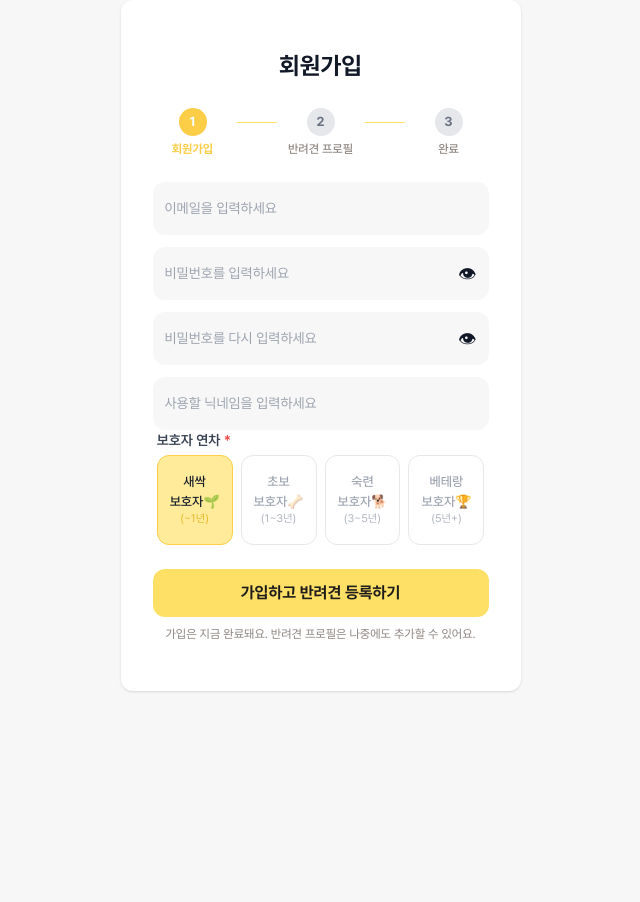
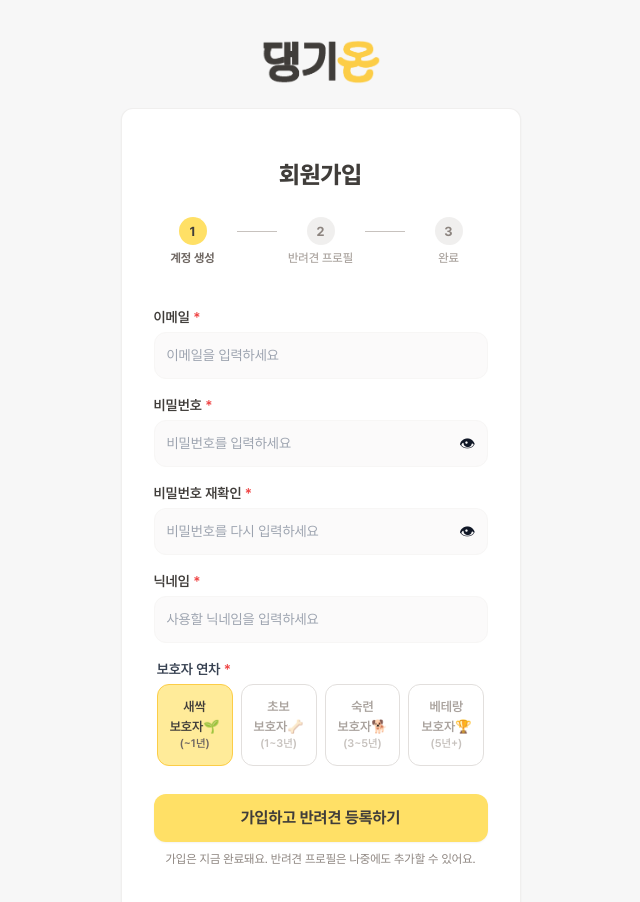
Before and after one commit to wodud17711/first-team-project, a React (Vite) app in the folder frontend/: page /join in a window 1280 px wide. Shown: the top 902 px of the page, without its empty margins (312-952 px from the left). Before the commit the page ends 800 px from the top, so only its background shows below. Built offline with nearby package versions, Linux system fonts and the light colour scheme; no server answers.

Commit message:
style: 회원가입 페이지 디자인 개선

```diff
--- a/frontend/src/pages/auth/Join.jsx
+++ b/frontend/src/pages/auth/Join.jsx
@@ -1,6 +1,7 @@
 import { useState } from "react"
+import { Link } from "react-router-dom"
+
 import { useSignup } from "../../hooks/useSignup"
-
 
 
 function Join() {
@@ -14,97 +15,116 @@ function Join() {
 
     // input 코드(사용자 정보 입력란) 줄이기 위해 사용
     const inputs = [
-        { name: "email", type: "text", placeholder: "이메일을 입력하세요" },
-        { name: "password", type: "password", placeholder: "비밀번호를 입력하세요" },
-        { name: "password2", type: "password", placeholder: "비밀번호를 다시 입력하세요" },
-        { name: "nickname", type: "text", placeholder: "사용할 닉네임을 입력하세요" }
+        { label: "이메일", name: "email", type: "text", placeholder: "이메일을 입력하세요" },
+        { label: "비밀번호", name: "password", type: "password", placeholder: "비밀번호를 입력하세요" },
+        { label: "비밀번호 재확인", name: "password2", type: "password", placeholder: "비밀번호를 다시 입력하세요" },
+        { label: "닉네임", name: "nickname", type: "text", placeholder: "사용할 닉네임을 입력하세요" }
     ]
 
   return (
+    <div className="p-4 animate-fadeIn">
       <div className="flex flex-col items-center space-y-6">
+        <Link to="/">
+          <img
+            src="/navigationbar/SiteLogo.png"
+            alt="사이트 로고"
+            className="w-[120px] h-auto mt-6 block transition"
+          />
+        </Link>
 
-      <section className="w-[400px] bg-white rounded-xl px-8 py-12 shadow">
+        <section className="w-[400px] bg-white rounded-xl border border-txtcolor-100/50
+                            px-8 py-12 shadow-sm">
 
           <form onSubmit={handleSubmit}
                 className="flex flex-col items-center">
-            <h1 className="text-[24px] font-bold mb-6">회원가입</h1>
+              <h1 className="text-[24px] text-txtcolor-700 font-extrabold mb-6">회원가입</h1>
 
               {/* 회원가입 단계표시 */}
-            <div className="w-full mb-2 flex items-center justify-center">
+              <div className="w-full mb-6 flex items-center justify-center">
                 <div className="flex items-center text-[13px] font-medium">
 
                   <div className="flex flex-col items-center">
                     <div className="
                       w-7 h-7 rounded-full
-                    bg-brand-500 text-white font-bold
+                      bg-brand-300 text-txtcolor-700 font-bold
                       flex items-center justify-center
                     ">
                       1
                     </div>
-                  <p className="w-[80px] flex justify-center mt-1 text-[12px] text-brand-500 font-bold">회원가입</p>
+                    <p className="w-[80px] flex justify-center mt-1 text-[12px] text-txtcolor-500 font-bold">계정 생성</p>
                   </div>
 
-                <div className="w-10 h-px bg-brand-300 mx-1 self-start mt-[14px]" />
+                  <div className="w-10 h-px bg-txtcolor-200 mx-1 self-start mt-[14px]" />
 
                   <div className="flex flex-col items-center">
                     <div className="
                       w-7 h-7 rounded-full
-                    bg-gray-200 text-gray-500 font-bold
+                      bg-txtcolor-100/50 text-txtcolor-400 font-bold
                       flex items-center justify-center
                     ">
                       2
                     </div>
-                  <p className="w-[80px] flex justify-center mt-1 text-[12px] text-txtcolor-400">반려견 프로필</p>
+                    <p className="w-[80px] flex justify-center mt-1 text-[12px] text-txtcolor-300">반려견 프로필</p>
                   </div>
 
-                <div className="w-10 h-px bg-brand-300 mx-1 self-start mt-[14px]" />
+                  <div className="w-10 h-px bg-txtcolor-200 mx-1 self-start mt-[14px]" />
 
                   <div className="flex flex-col items-center">
                     <div className="
                       w-7 h-7 rounded-full
-                    bg-gray-200 text-gray-500 font-bold
+                      bg-txtcolor-100/50 text-txtcolor-400 font-bold
                       flex items-center justify-center
                     ">
                       3
                     </div>
-                  <p className="w-[80px] flex justify-center mt-1 text-[12px] text-txtcolor-400">완료</p>
+                    <p className="w-[80px] flex justify-center mt-1 text-[12px] text-txtcolor-300">완료</p>
                   </div>
                 </div>
               </div>
 
               {/* 사용자 정보 입력칸 */}
-            <div className="w-full mt-4 flex flex-col gap-3">
+              <div className="w-full mt-4 flex flex-col gap-4">
                   {inputs.map((item) => {
                     const isPassword = item.type === "password"
                     const shown = !!visible[item.name]
                     return (
-                    <div key={item.name} className="relative">
+                      <div key={item.name}>
+                        <label className="block mb-1 text-[14px] font-semibold text-txtcolor-700">
+                          {item.label}
+                          <span className="text-red-500"> *</span>
+                        </label>
+
+                        <div className="relative">
                           <input
                             type={isPassword && shown ? "text" : item.type}
                             name={item.name}
                             placeholder={item.placeholder}
                             value={form[item.name]}
                             onChange={handleChange}
-                        className={`w-full px-3 py-4 ${isPassword ? "pr-11" : ""} bg-[#f7f7f7] rounded-xl text-[14px]
-                                focus:outline-brand-300 hover:bg-[#F0F0F0] transition`}
+                            className={`w-full px-3 py-3 ${isPassword ? "pr-11" : ""} bg-txtcolor-50/50 rounded-xl border border-txtcolor-50
+                              text-txtcolor-700 text-[14px]
+                              focus:outline-brand-300 hover:bg-txtcolor-100/40 transition`}
                           />
+
                           {isPassword && (
                             <button
                               type="button"
-                          onClick={() => setVisible((v) => ({ ...v, [item.name]: !v[item.name] }))}
-                          aria-label={shown ? "비밀번호 숨기기" : "비밀번호 표시"}
-                          className="absolute right-3 top-1/2 -translate-y-1/2 text-[18px] leading-none"
+                              onClick={() =>
+                                setVisible((v) => ({ ...v, [item.name]: !v[item.name] }))
+                              }
+                              className="absolute right-3 top-1/2 -translate-y-1/2 flex items-center justify-center h-full"
                             >
                               {shown ? "🙈" : "👁"}
                             </button>
                           )}
+                        </div>
                       </div>
                     )
                   })}
               </div>
 
               <div>
-              <label className="block mb-1 text-[14px] font-semibold text-gray-700">
+                <label className="block mt-4 mb-1 text-[14px] font-semibold text-gray-700">
                   보호자 연차 <span className="text-red-500">*</span>
                 </label>
 
@@ -126,22 +146,22 @@ function Join() {
                           }
                         })
                       }
-                    className={`flex-1 flex justify-center px-3 py-4 rounded-xl border text-center transition ${
+                      className={`flex-1 flex justify-center px-3 py-3
+                                      rounded-xl border text-center border text-[13px] font-semibold ${
                                         form.guardianLevel === level.value
-                        ? "bg-brand-200 border-brand-500"
-                        : "bg-white border-gray-200 text-gray-400 hover:bg-[#F0F0F0]"
+                                        ? "bg-brand-200 border-brand-500 text-txtcolor-700"
+                                        : "bg-white border-txtcolor-100 text-txtcolor-300 hover:bg-txtcolor-100/40 transition"
                                     }`}
                     >
                       <div>
-                      <div className="text-[13px] font-medium">
+                        <div className="text-[13px] font-semibold">
                           {level.label[0]} <br /> {level.label[1]}
                         </div>
 
-                      <div
-                        className={`text-[11px] ${
+                        <div className={`text-[11px] ${
                             form.guardianLevel === level.value
-                            ? "text-brand-600"
-                            : "text-gray-400/80"
+                            ? "text-txtcolor-500"
+                            : "text-txtcolor-200"
                         }`}
                         >
                             {level.desc}
@@ -159,9 +179,12 @@ function Join() {
               )}
 
               {/* 반려견 프로필 등록 버튼 */}
-            <div className="w-full mt-6 flex flex-col gap-2">
-                <button type="submit" disabled={loading} className="py-3 bg-brand-300 rounded-xl
-                                   text-[16px] font-bold text-txtcolor-900">{loading ? '가입 중...' : '가입하고 반려견 등록하기'}</button>
+              <div className="w-full mt-7 flex flex-col gap-2">
+                  <button type="submit" disabled={loading}
+                          className="py-3 rounded-xl bg-brand-300 text-txtcolor-700 text-[16px] font-bold
+                                    shadow-sm hover:bg-brand-400 transition">
+                    {loading ? '가입 중...' : '가입하고 반려견 등록하기'}
+                  </button>
               </div>
               {/* 버튼 밑 공지글 */}
               <div className="w-full mt-2 flex items-center justify-center
@@ -174,6 +197,7 @@ function Join() {
         </section>
 
       </div>
+    </div>
   )
 }
 
```
Lines whose indentation alone changed are shown as unchanged.
